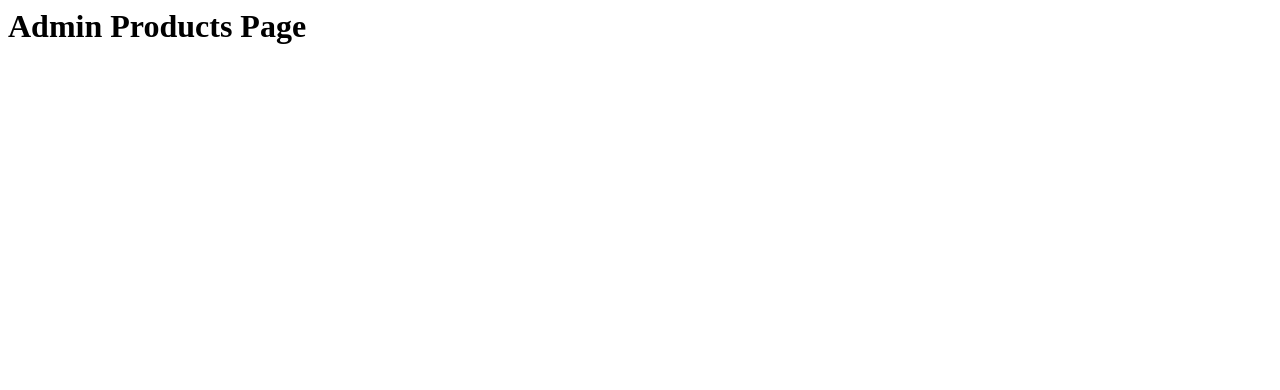
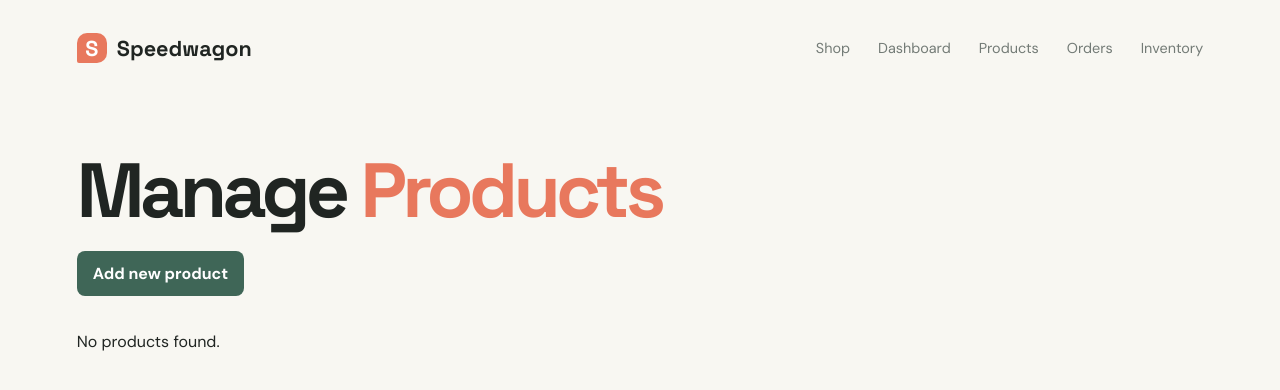
Before and after one commit to BrianWB4623/Ecommerce157A, a Spring Boot app: page /admin/products in a window 1280 px wide. Shown: the top 390 px of the page. Run offline with Spring Boot 4, Linux system fonts and the light colour scheme.

Commit message:
Admin products page

```diff
--- a/src/main/resources/templates/admin-products.html
+++ b/src/main/resources/templates/admin-products.html
@@ -1 +1,107 @@
-<h1>Admin Products Page</h1>
+<!DOCTYPE html>
+<html lang="en" xmlns:th="http://www.thymeleaf.org">
+<head>
+    <meta charset="UTF-8">
+    <meta name="viewport" content="width=device-width, initial-scale=1.0">
+
+    <title>Manage Products | Speedwagon</title>
+
+    <link rel="stylesheet" th:href="@{/css/style.css}">
+</head>
+<body>
+
+<main class="page-shell">
+
+    <nav class="topbar" aria-label="Admin navigation">
+        <a class="brand" href="/">
+            <span class="brand-mark">S</span>
+            <span>Speedwagon</span>
+        </a>
+
+        <div class="nav-links">
+            <a href="/shop">Shop</a>
+            <a href="/admin">Dashboard</a>
+            <a href="/admin/products">Products</a>
+            <a href="/admin/orders">Orders</a>
+            <a href="/admin/inventory">Inventory</a>
+        </div>
+    </nav>
+
+    <section class="page-heading">
+
+        <h1>Manage <em>Products</em></h1>
+
+        <a class="btn" href="/admin/products/new">
+            Add new product
+        </a>
+    </section>
+
+    <section class="admin-table-section">
+
+        <p th:if="${#lists.isEmpty(products)}">
+            No products found.
+        </p>
+
+        <table class="admin-table"
+               th:if="${not #lists.isEmpty(products)}">
+
+            <thead>
+            <tr>
+                <th>Product ID</th>
+                <th>Name</th>
+                <th>Category</th>
+                <th>Price</th>
+                <th>Actions</th>
+            </tr>
+            </thead>
+
+            <tbody>
+            <tr th:each="product : ${products}">
+
+                <td th:text="${product.id}">
+                    Product ID
+                </td>
+
+                <td th:text="${product.name}">
+                    Product name
+                </td>
+
+                <td th:text="${product.category}">
+                    Category
+                </td>
+
+                <td>
+                    $<span th:text="${product.price}">0.00</span>
+                </td>
+
+                <td>
+                    <a class="btn"
+                       th:href="@{/admin/products/edit(id=${product.id})}">
+                        Edit
+                    </a>
+
+                    <form action="/admin/products/delete"
+                          method="post"
+                          style="display: inline;">
+
+                        <input type="hidden"
+                               name="productId"
+                               th:value="${product.id}">
+
+                        <button type="submit" class="btn">
+                            Delete
+                        </button>
+                    </form>
+                </td>
+
+            </tr>
+            </tbody>
+
+        </table>
+
+    </section>
+
+</main>
+
+</body>
+</html>
```
